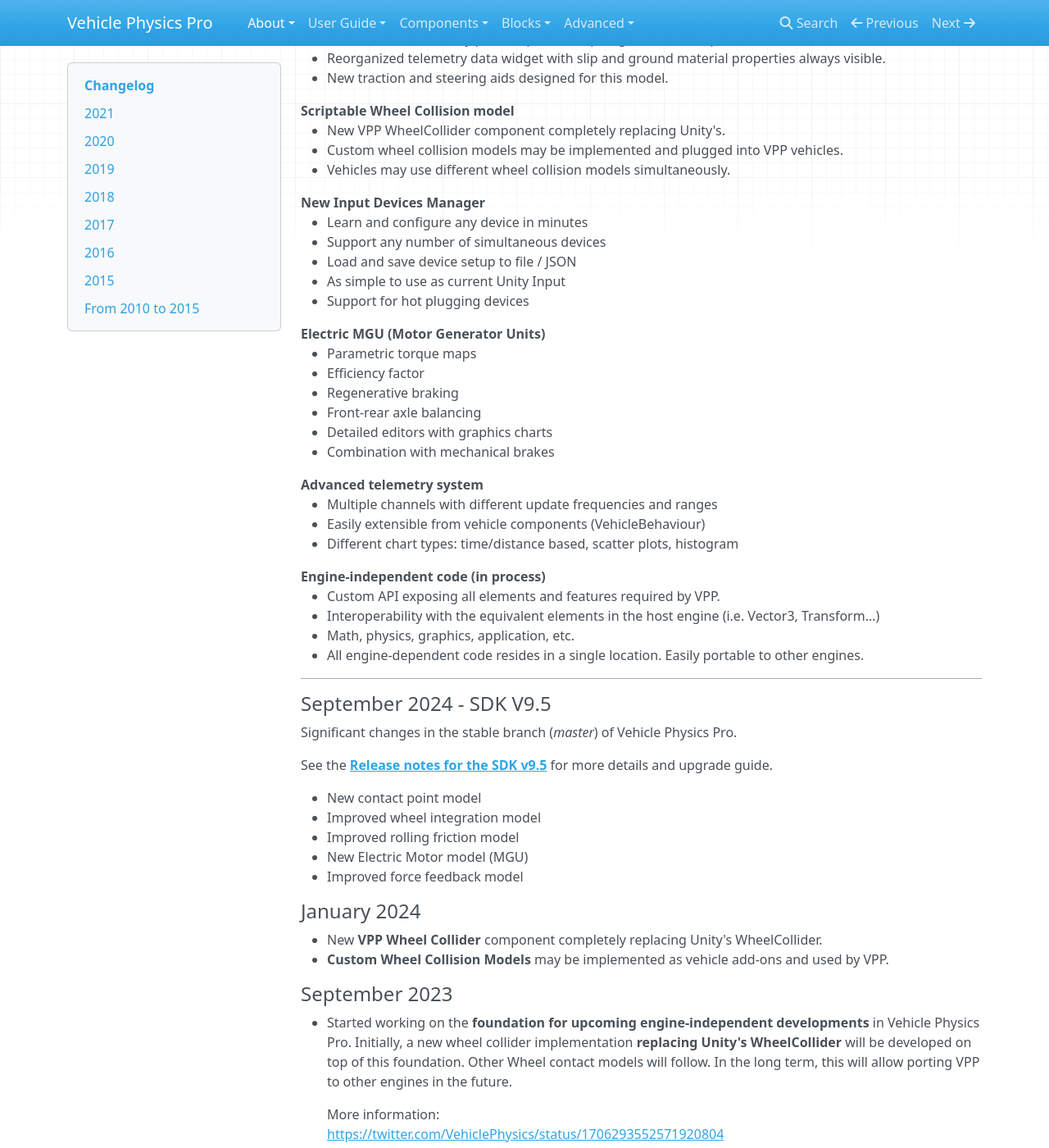
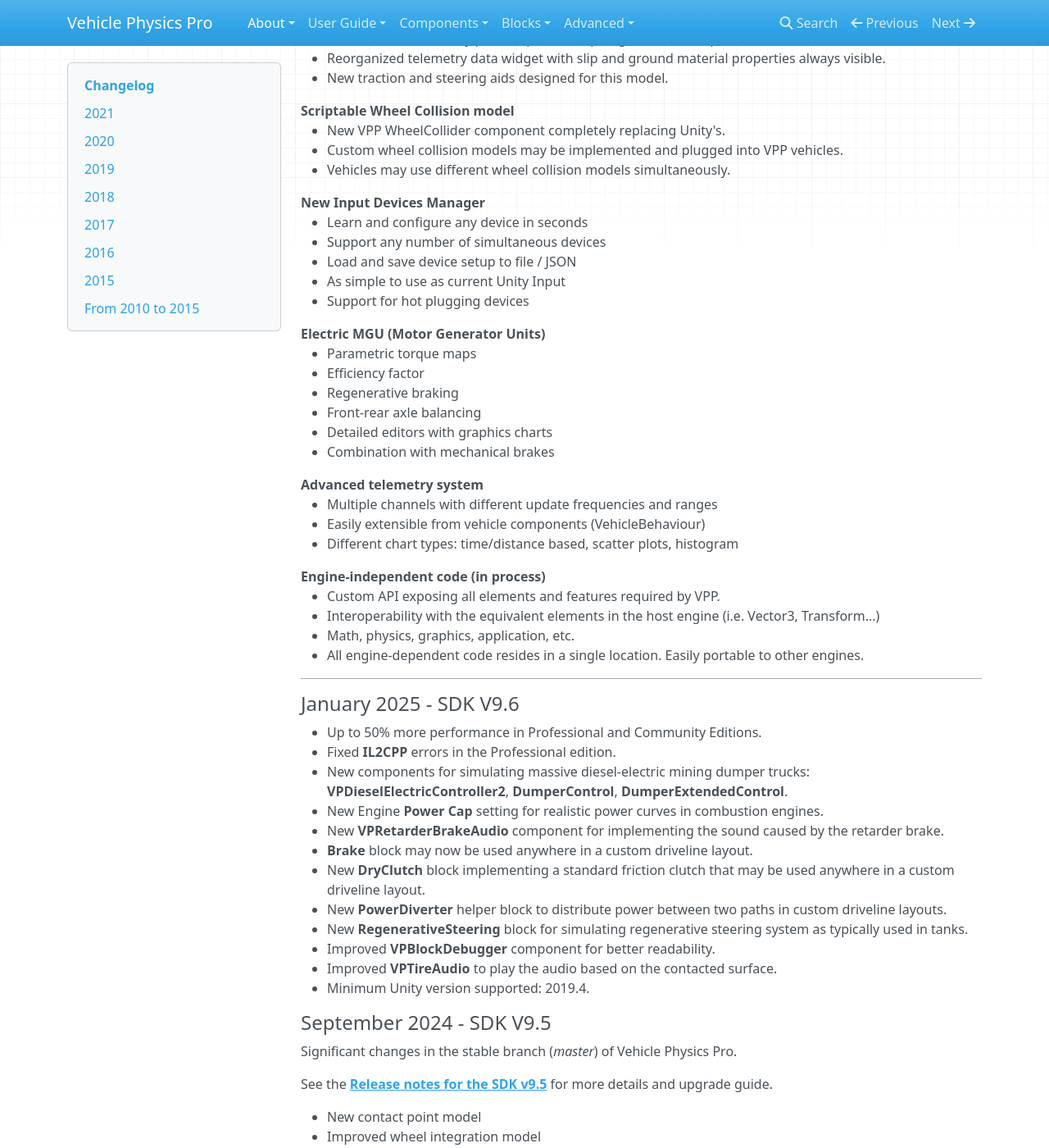
Before and after one commit to EdyJ/vehicle-physics-docs, an MkDocs documentation site: the page built from docs/about/changelog.md, in a window 1280 px wide and 1400 px high, scrolled down 1099 px. Shown: the whole window at 82% size. Built offline with MkDocs 1.6.1, drawn with Linux system fonts in a browser that asks for light colours; nearby versions of some CDN libraries; library files that are not in the unit come from our copies; some of the changed text lies outside the part shown.

Commit message:
Release notes for SDK v9.6

```diff
--- a/docs/about/changelog.md
+++ b/docs/about/changelog.md
@@ -18,7 +18,7 @@
 &fa-thumbs-up:lg; This page is updated from time to time.<br><br>Check out [@VehiclePhysics on X](https://x.com/VehiclePhysics){: .alert-link } for weekly updates. The hashtag [#VPPDev](https://twitter.com/search?q=%23vppdev&src=hashtag_click&f=live) shows the recent developments.
 {: .alert .alert-success }
 
-#### Now in the _develop_ branch (2024):
+#### Now in the _develop_ branch (2025):
 
 These features are working in the [PERRINN 424 project](https://github.com/PERRINN/project-424-unity), available on GitHub.
 
@@ -52,7 +52,7 @@
 	- Vehicles may use different wheel collision models simultaneously.
 
 New Input Devices Manager
-:	- Learn and configure any device in minutes
+:	- Learn and configure any device in seconds
 	- Support any number of simultaneous devices
 	- Load and save device setup to file / JSON
 	- As simple to use as current Unity Input
@@ -78,6 +78,21 @@
 	- All engine-dependent code resides in a single location. Easily portable to other engines.
 
 ----
+
+#### January 2025 - SDK V9.6
+
+- Up to 50% more performance in Professional and Community Editions.
+- Fixed **IL2CPP** errors in the Professional edition.
+- New components for simulating massive diesel-electric mining dumper trucks: **VPDieselElectricController2**, **DumperControl**, **DumperExtendedControl**.
+- New Engine **Power Cap** setting for realistic power curves in combustion engines.
+- New **VPRetarderBrakeAudio** component for implementing the sound caused by the retarder brake.
+- **Brake** block may now be used anywhere in a custom driveline layout.
+- New **DryClutch** block implementing a standard friction clutch that may be used anywhere in a custom driveline layout.
+- New **PowerDiverter** helper block to distribute power between two paths in custom driveline layouts.
+- New **RegenerativeSteering** block for simulating regenerative steering system as typically used in tanks.
+- Improved **VPBlockDebugger** component for better readability.
+- Improved **VPTireAudio** to play the audio based on the contacted surface.
+- Minimum Unity version supported: 2019.4.
 
 #### September 2024 - SDK V9.5
 
```
